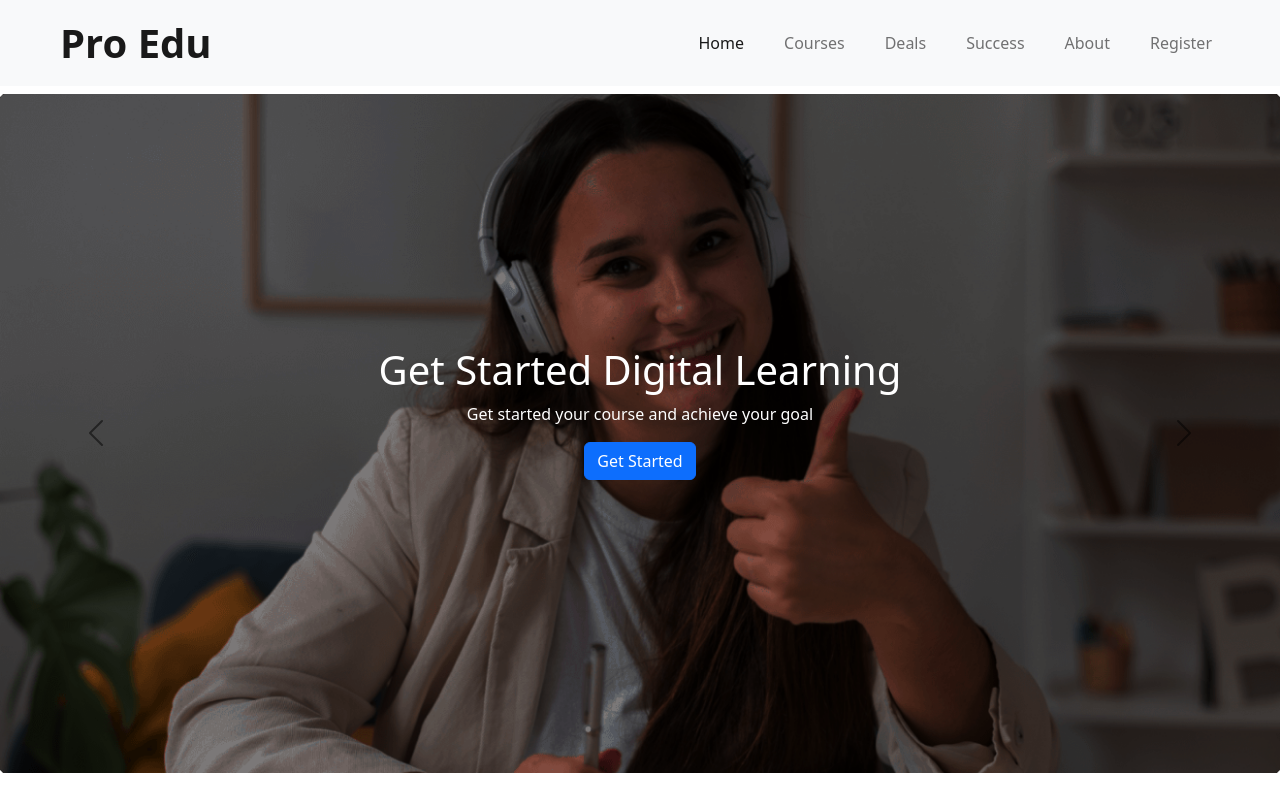
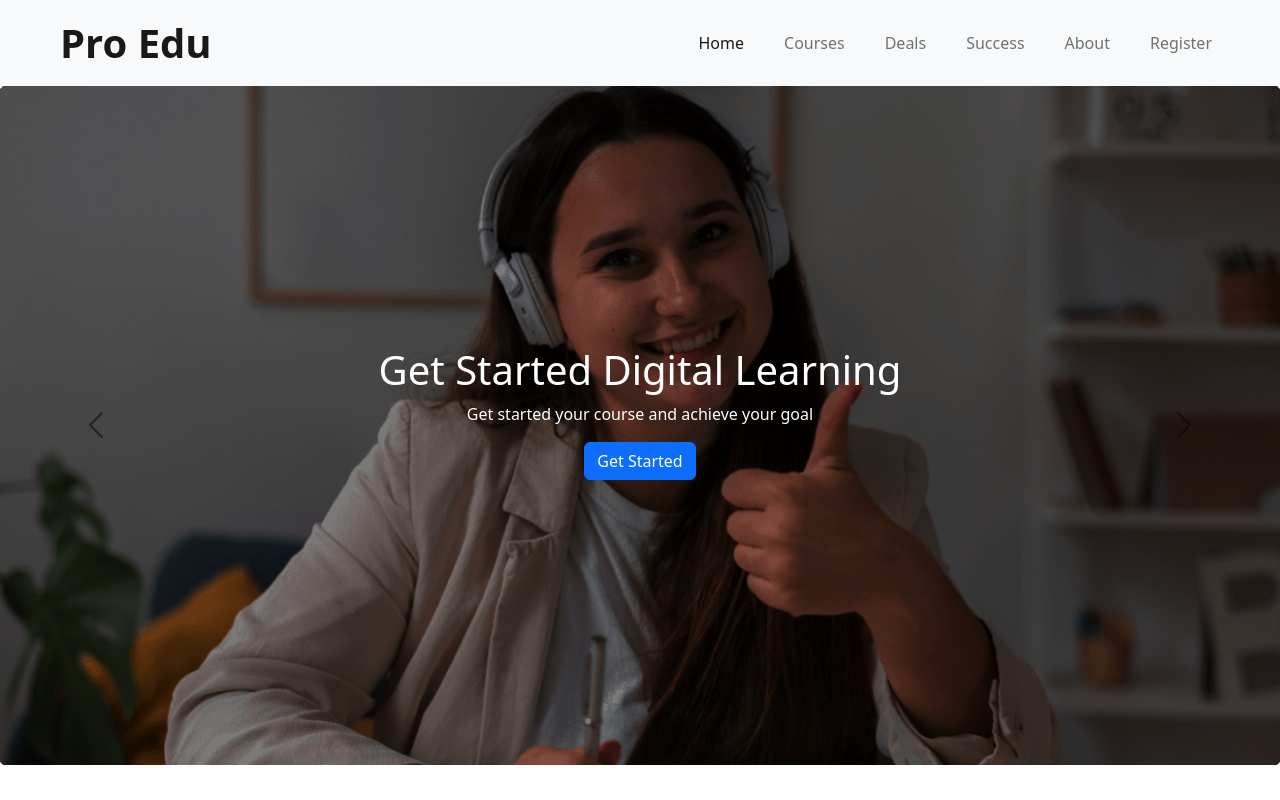
Before and after one commit to Faisalnoman44/edtech-website, a plain HTML site: page index.html in a window 1280 px wide. Shown: the top 800 px of the page. Drawn offline with nearby package versions, Linux system fonts and the light colour scheme.

```diff
--- a/index.html
+++ b/index.html
@@ -52,15 +52,15 @@
             </div>
         </nav>
         <!-- banner section  -->
-        <section class="mt-2">
+        <section>
             <div id="carouselExampleDark" class="carousel carousel-dark slide" data-bs-ride="carousel">
                 <div class="carousel-inner">
                     <div class="carousel-item active" data-bs-interval="10000">
                         <img src="images/cover/cover-1.png" class="d-block w-100" alt="...">
                         <div
-                            class="carousel-caption d-flex flex-column justify-content-center align-items-center h-100  text-white  ">
+                            class="carousel-caption d-flex flex-column justify-content-center align-items-center h-100  text-white">
                             <div>
-                                <h1>Get Started Digital Learning</h1>
+                                <h1 class="mt-3">Get Started Digital Learning</h1>
                                 <p>Get started your course and achieve your goal </p>
                                 <button type="button" class="btn btn-primary">Get Started</button>
                             </div>
```
